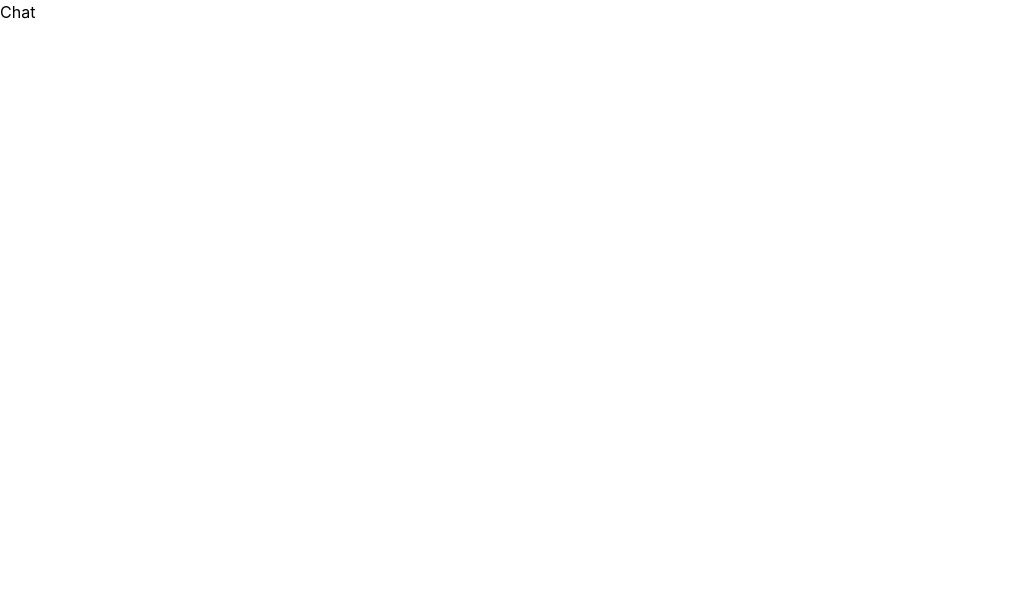
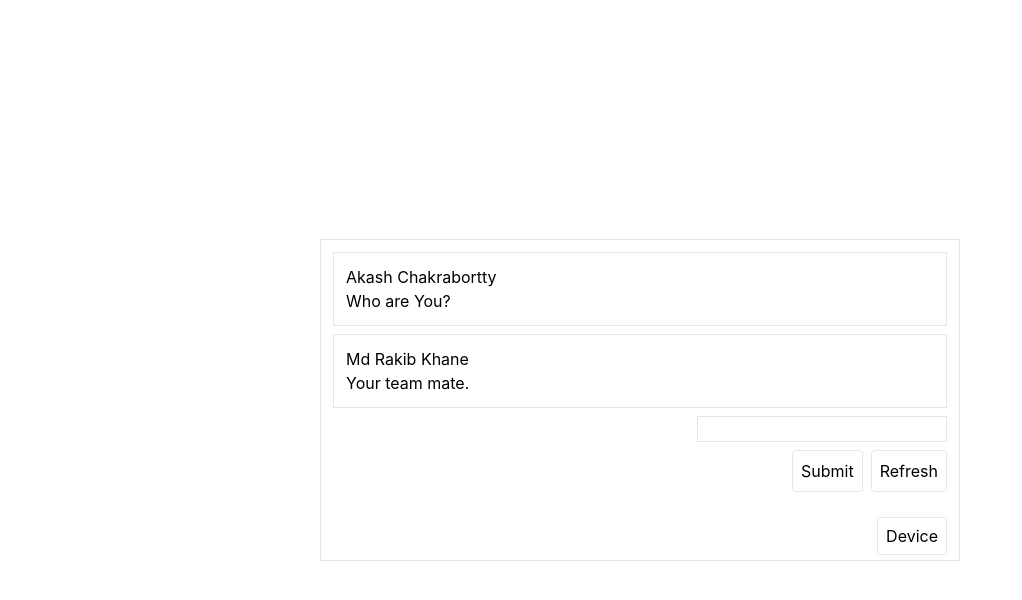
Before and after one commit to AkashChakrabortty/chat-with-others, a React (Create React App) app: page /chat in a window 1280 px wide. Shown: the top 600 px of the page, without its empty margins (0-1022 px from the left). Built offline with nearby package versions, Linux system fonts and the light colour scheme.

Commit message:
chat design

```diff
--- a/src/Pages/Chat/Chat.jsx
+++ b/src/Pages/Chat/Chat.jsx
@@ -1,7 +1,40 @@
 import React from 'react';
+import { Link } from 'react-router-dom';
 
 const Chat = () => {
-    return <div>Chat</div>;
+    return (
+      <div className="flex h-screen items-center">
+        <div className="w-1/2 mx-auto border h-fit p-3">
+          <div className="message border p-3">
+            <p>Akash Chakrabortty</p>
+            <p>Who are You?</p>
+          </div>
+          <div className="message border my-2 p-3">
+            <p>Md Rakib Khane</p>
+            <p>Your team mate.</p>
+          </div>
+          <div className="sent text-right">
+            <div className="input">
+              <input type="text" name="text" className="border" />
+            </div>
+            <div className="btn my-2 flex justify-end gap-2">
+              <button type="submit" className="border p-2 rounded">
+                Submit
+              </button>
+              <button type="submit" className="border p-2 rounded">
+                Refresh
+              </button>
+            </div>
+          </div>
+          <br />
+          <div className="text-end">
+            <Link className="border p-2 rounded" to="/device">
+              Device
+            </Link>
+          </div>
+        </div>
+      </div>
+    );
 };
 
 export default Chat;
--- /dev/null
+++ b/src/Pages/Device/Device.jsx
@@ -0,0 +1,7 @@
+import React from 'react';
+
+const Device = () => {
+    return <div>Device</div>;
+};
+
+export default Device;
--- a/src/route/route.jsx
+++ b/src/route/route.jsx
@@ -1,5 +1,6 @@
 import { createBrowserRouter } from "react-router-dom";
 import Chat from '../Pages/Chat/Chat';
+import Device from '../Pages/Device/Device';
 import Login from '../Pages/Login/Login';
 import Register from '../Pages/Register/Register';
 const Router = createBrowserRouter([
@@ -15,5 +16,9 @@ const Router = createBrowserRouter([
     path: "/chat",
     element: <Chat></Chat>,
   },
+  {
+    path: "/device",
+    element: <Device></Device>,
+  },
 ]);
 export default Router;
```
